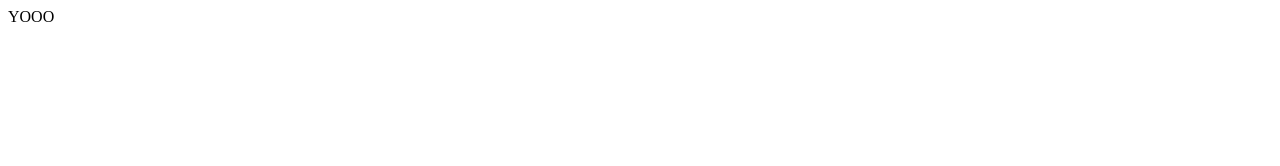
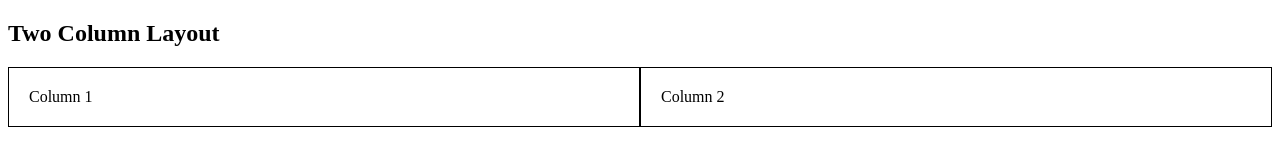
Before and after one commit to pbairu03/cloud_Project1, a plain HTML site: page index.html in a window 1280 px wide. Drawn offline with Linux system fonts and the light colour scheme.

Commit message:
Update index.html

```diff
--- a/index.html
+++ b/index.html
@@ -1,8 +1,25 @@
-<html>
-  <head>
-
-  </head>
-  <body>
-    YOOO
-  </body>
+<!DOCTYPE html>
+<html lang="en">
+<head>
+    <meta charset="UTF-8">
+    <meta name="viewport" content="width=device-width, initial-scale=1.0">
+    <title>Two Column Layout</title>
+    <style>
+        .container {
+            display: flex;
+        }
+        .column {
+            flex: 1;
+            padding: 20px;
+            border: 1px solid black;
+        }
+    </style>
+</head>
+<body>
+    <h2>Two Column Layout</h2>
+    <div class="container">
+        <div class="column">Column 1</div>
+        <div class="column">Column 2</div>
+    </div>
+</body>
 </html>
```
